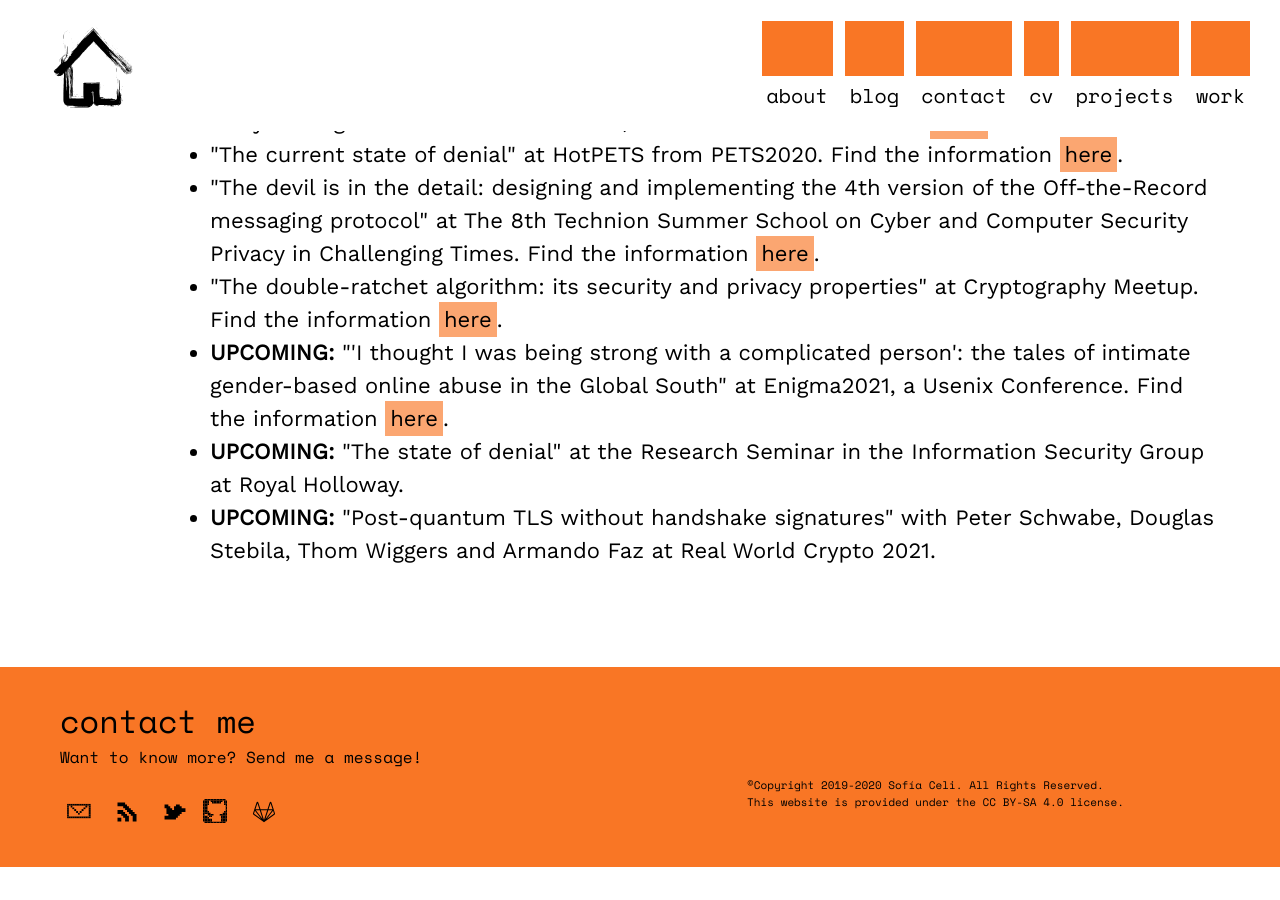
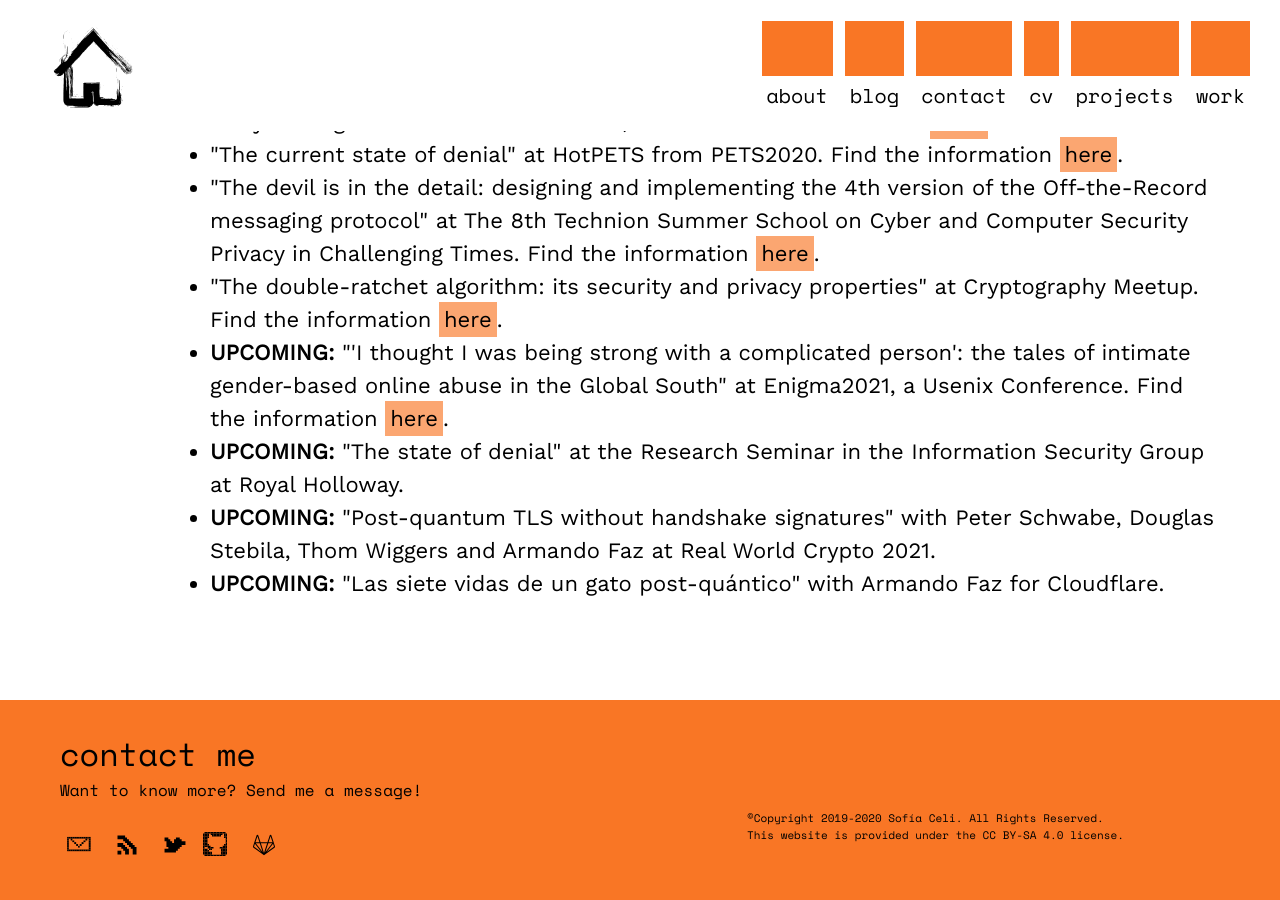
Before and after one commit to claucece/claucece.github.io, a Jekyll site: the page built from research.html, in a window 1280 px wide and 900 px high, scrolled down 3640 px. Built offline with Jekyll 4.4.1, drawn with Linux system fonts in a browser that asks for light colours; before the commit the page ends 4507 px from its top, so only the background shows below that.

Commit message:
Another talk

```diff
--- a/research.html
+++ b/research.html
@@ -96,6 +96,7 @@ tags: menu
 		  <li><strong>UPCOMING: </strong>"'I thought I was being strong with a complicated person': the tales of intimate gender-based online abuse in the Global South" at Enigma2021, a Usenix Conference. Find the information <a href="https://www.usenix.org/conference/enigma2021" target="_blank">here</a>.</li>
 		  <li><strong>UPCOMING: </strong>"The state of denial" at the Research Seminar in the Information Security Group at Royal Holloway.</li>
 		  <li><strong>UPCOMING: </strong>"Post-quantum TLS without handshake signatures" with Peter Schwabe, Douglas Stebila, Thom Wiggers and Armando Faz at Real World Crypto 2021.</li>
+		  <li><strong>UPCOMING: </strong>"Las siete vidas de un gato post-quántico" with Armando Faz for Cloudflare.</li>
     </ul>
   </div>
 </div>
```
